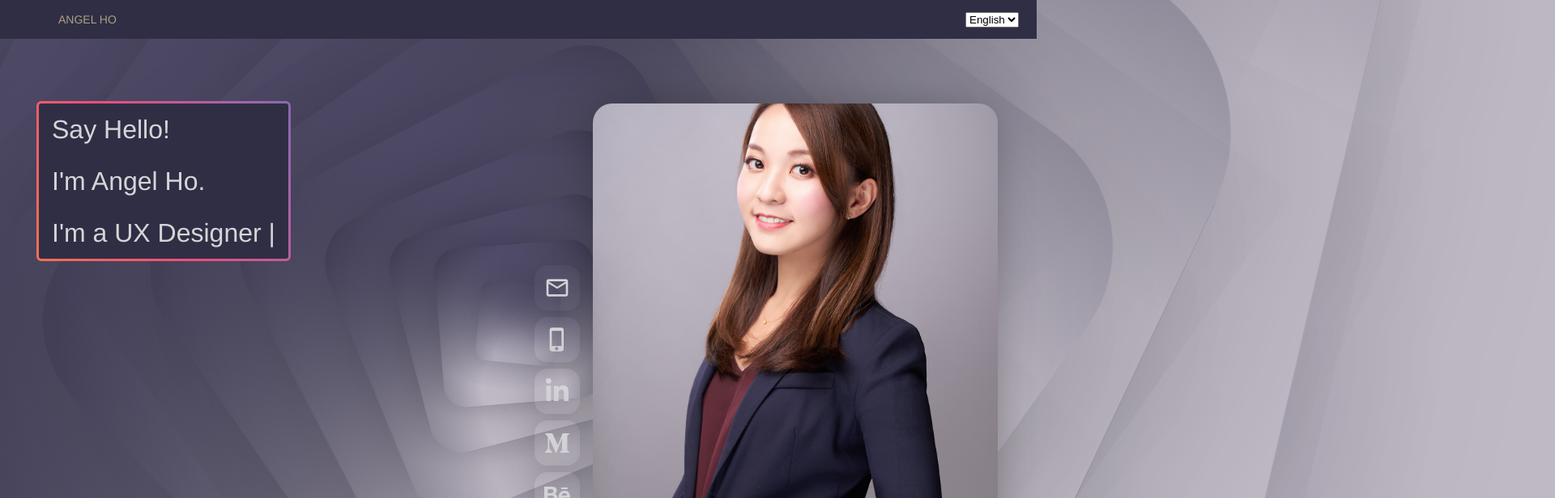
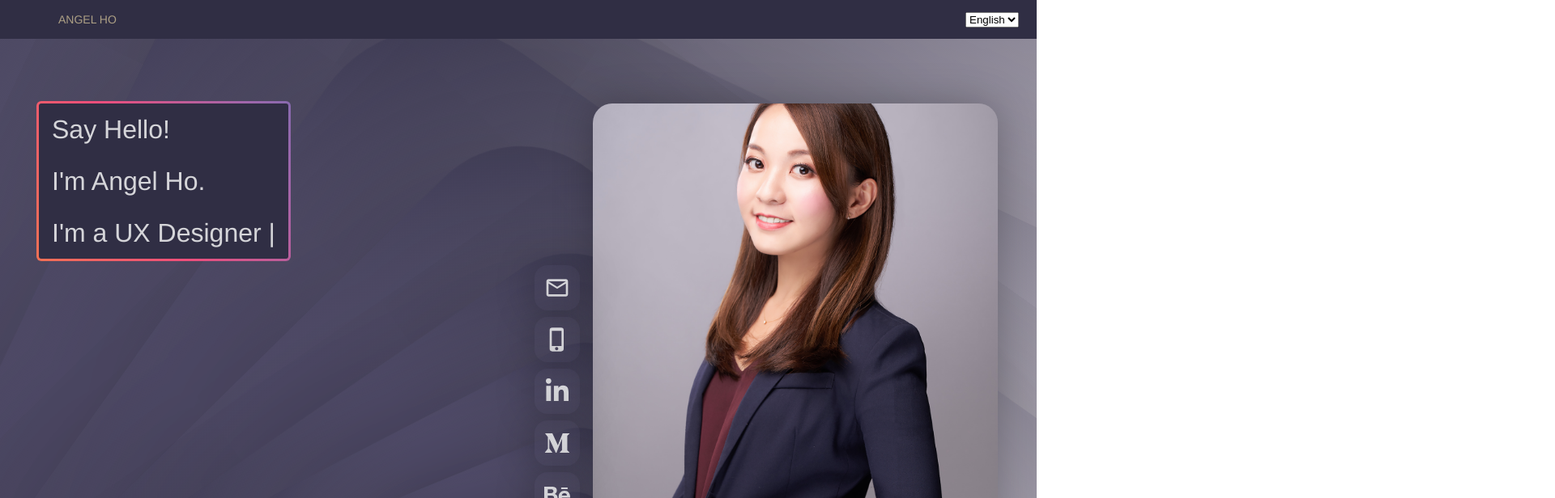
Before and after one commit to yenteho/cv2021, a React (Create React App) app: page / in a window 1280 px wide. Shown: the top 616 px of the page at 81% size, 1920 px wide, since content can reach past the window. Built offline with nearby package versions, Linux system fonts and the light colour scheme.

Commit message:
fix animationbg overflow issue

```diff
--- a/src/App.js
+++ b/src/App.js
@@ -43,7 +43,6 @@ function App() {
     <ThemeProvider theme={{ ...colors }}>
       <ResetStyle />
       <GlobalStyle />
-      <AppView />
       <Container>
         <MenuPanel
           showMenuPanel={showMenuPanel}
@@ -59,6 +58,7 @@ function App() {
         />
         {currentPage}
       </Container>
+      <AppView />
     </ThemeProvider>
   )
 }
--- a/src/colors/light.js
+++ b/src/colors/light.js
@@ -143,7 +143,6 @@ const color_B3 = `${readableColor(
   false
 )}`
 
-
 export default {
   color_T1,
   color_T1_hover,
--- a/src/components/base/globalStyle.js
+++ b/src/components/base/globalStyle.js
@@ -195,11 +195,10 @@ html {
   padding: 0;
   box-sizing: inherit;
   text-size-adjust: 100%;
-  overflow-x: hidden;
 }
 body {
   line-height: 1;
-  overflow-x: hidden;
+  position:relative;
 }
 a {
   text-decoration: none;
--- a/src/components/nav/header.js
+++ b/src/components/nav/header.js
@@ -41,7 +41,6 @@ const Header = ({
   }
   return (
     <IntlProvider messages={locale}>
-      <RelativeWrapper>
       <HeaderWrapper>
         {/* <MenuButton toggleMenuPanel={() => toggleMenuPanel()} /> */}
         <HeaderItemContainer
@@ -92,7 +91,6 @@ const Header = ({
           toColor={(props) => props.theme.color_P1}
         />
       </HeaderWrapper>
-      </RelativeWrapper>
     </IntlProvider>
   )
 }
```
Also changed, not shown: src/components/base/common.js. Lines whose indentation alone changed are shown as unchanged.
